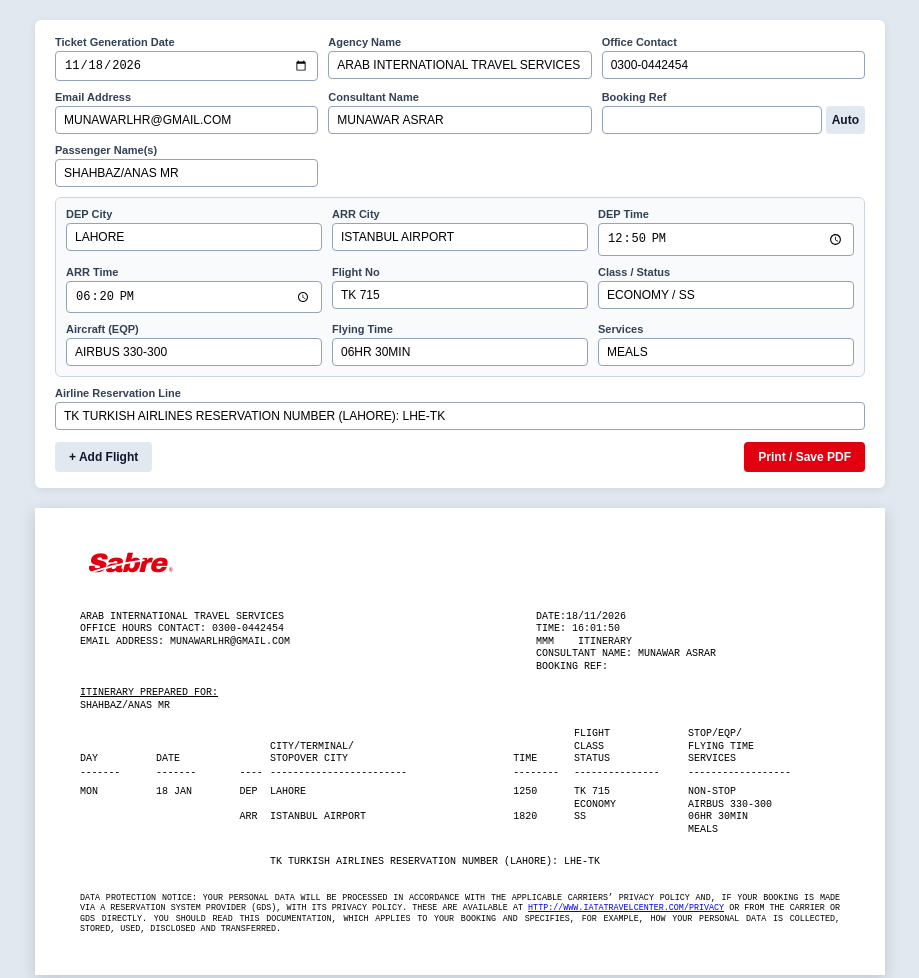
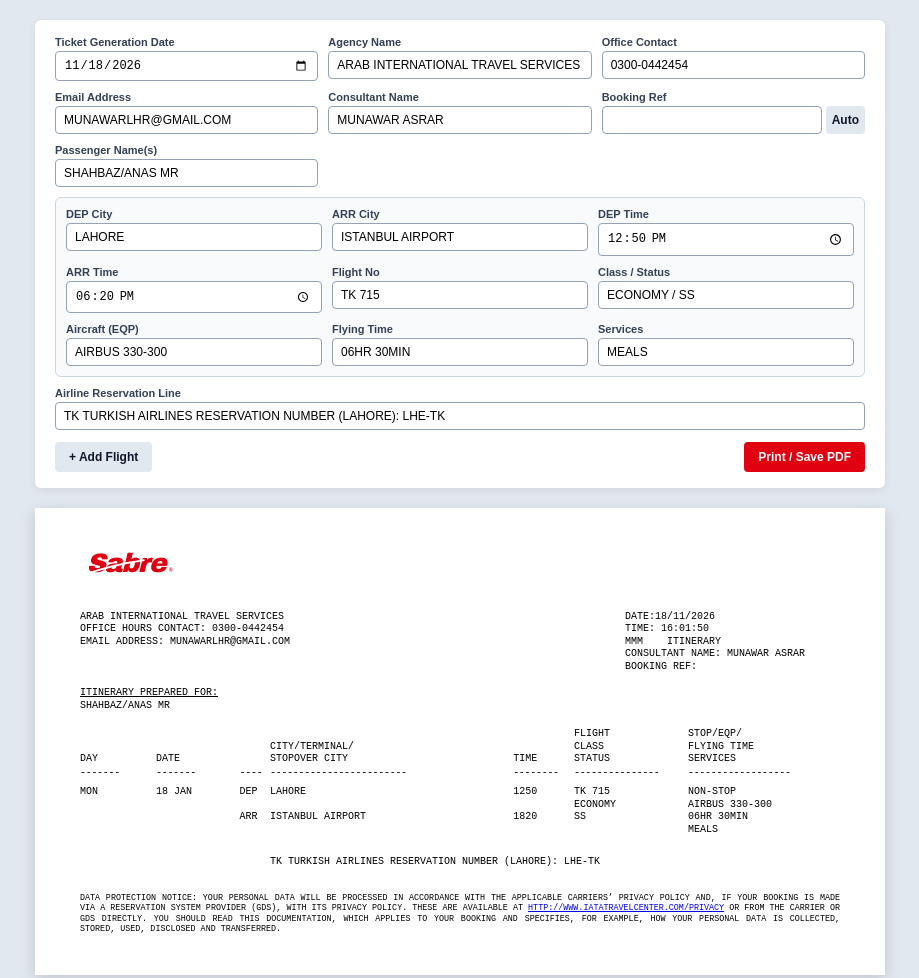
Before and after one commit to MHSons/SABRE, a plain HTML site: page index.html in a window 1280 px wide. Shown: the top 978 px of the page, without its empty margins (180-1099 px from the left). Drawn offline with Linux system fonts and the light colour scheme.

Commit message:
Update index.html

```diff
--- a/index.html
+++ b/index.html
@@ -97,18 +97,21 @@
             text-transform: none !important;
         }
 
+        /* Exact Right-Side Alignment for Date/Time Block */
         .header-container {
             display: flex;
             justify-content: space-between;
             align-items: flex-start;
+            width: 100%;
             margin-bottom: 14px;
         }
         .header-left {
-            width: 55%;
+            text-align: left;
         }
         .header-right {
-            width: 40%;
+            margin-left: auto;
             text-align: left;
+            min-width: 215px;
         }
 
         .passenger-box {
@@ -148,7 +151,6 @@
             padding-left: 25%;
         }
 
-        /* Smaller Font Size for the Bottom 5 Lines */
         .footer-text {
             font-size: 6.3pt;
             text-align: justify;
@@ -237,20 +239,17 @@
 
     <!-- EXACT TICKET SHEET -->
     <div class="word-page">
-        <!-- LARGER SABRE LOGO: SLASH ONLY ACROSS 'Sab' & ® RIGHT NEXT TO 'e' -->
         <div class="sabre-logo-wrap">
             <svg width="115" height="30" viewBox="0 0 215 62" xmlns="http://www.w3.org/2000/svg">
                 <defs>
                     <mask id="sabre-slash-mask">
                         <rect width="215" height="62" fill="white" />
-                        <!-- Curved white slash cutting ONLY across 'Sab' and tapering off before 're' -->
                         <path d="M -2 53 Q 55 32 122 23 L 122 27 Q 55 37 -2 57 Z" fill="black" />
                     </mask>
                 </defs>
                 <g mask="url(#sabre-slash-mask)">
                     <text x="2" y="49" font-family="'Arial Black', 'Helvetica Neue', Impact, sans-serif" font-style="italic" font-weight="900" font-size="55" fill="#e1000f" letter-spacing="-2.5">Sabre</text>
                 </g>
-                <!-- ® placed tightly right next to 'e' at the bottom -->
                 <text x="172" y="49" font-family="Arial, sans-serif" font-weight="bold" font-size="11" fill="#e1000f">®</text>
             </svg>
         </div>
```
